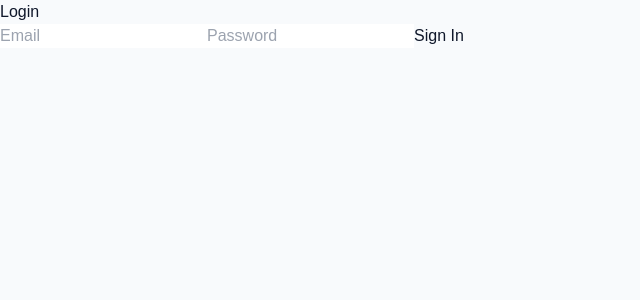
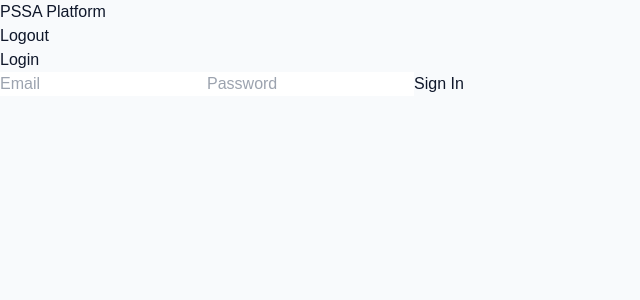
Before and after one commit to jo19140/pssa-prep-platform-live, a Next.js app: page /login in a window 1280 px wide. Shown: the top 300 px of the page, without its empty margins (0-640 px from the left). Built offline with nearby package versions, Linux system fonts and the light colour scheme.

Commit message:
Added logout button

```diff
--- a/app/layout.tsx
+++ b/app/layout.tsx
@@ -1,17 +1,25 @@
 import "./globals.css";
 import type { ReactNode } from "react";
 import { Providers } from "@/components/Providers";
+import LogoutButton from "@/components/LogoutButton";
 
 export const metadata = {
   title: "PSSA Prep Platform",
-  description: "Adaptive PSSA-style assessment platform MVP"
+  description: "Adaptive PSSA-style assessment platform",
 };
 
 export default function RootLayout({ children }: { children: ReactNode }) {
   return (
     <html lang="en">
       <body>
-        <Providers>{children}</Providers>
+        <Providers>
+          <div className="flex justify-between p-4 bg-gray-100">
+            <h1 className="font-bold">PSSA Platform</h1>
+            <LogoutButton />
+          </div>
+
+          {children}
+        </Providers>
       </body>
     </html>
   );
--- /dev/null
+++ b/components/LogoutButton.tsx
@@ -0,0 +1,14 @@
+"use client";
+
+import { signOut } from "next-auth/react";
+
+export default function LogoutButton() {
+  return (
+    <button
+      onClick={() => signOut()}
+      className="bg-red-500 text-white px-4 py-2 rounded"
+    >
+      Logout
+    </button>
+  );
+}
```
